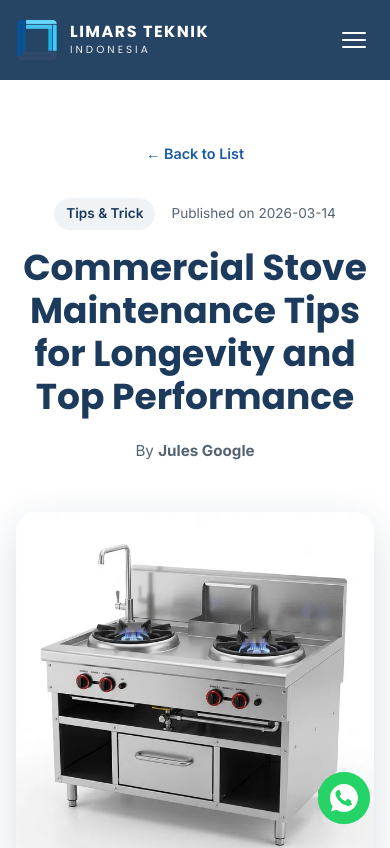
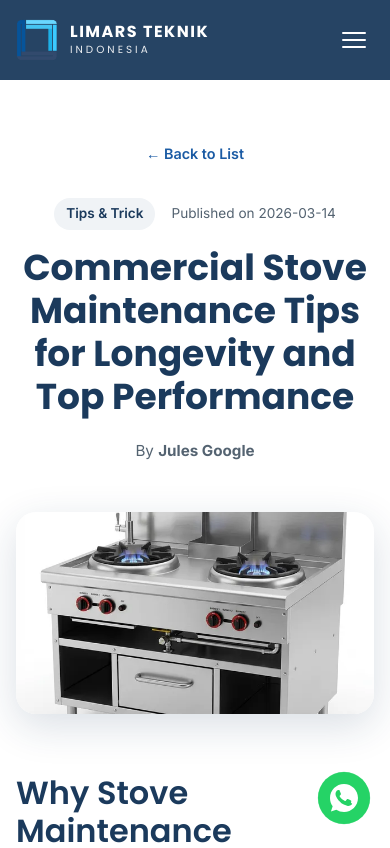
Before and after one commit to jmarsono/web-limars, a Next.js app: page /en/blog/tips-perawatan-kompor-komersial in a window 390 px wide. Shown: the top 848 px of the page. Built offline with nearby package versions, Linux system fonts and the light colour scheme.

Commit message:
style: add responsive blog featured image

```diff
--- a/app/[locale]/blog/[slug]/page.module.css
+++ b/app/[locale]/blog/[slug]/page.module.css
@@ -62,14 +62,12 @@
   box-shadow: var(--card-shadow-hover);
 }
 
-.placeholder {
+.featuredImage {
+  display: block;
   width: 100%;
-  aspect-ratio: 21/9;
-  background: linear-gradient(135deg, #f0f3f6 0%, #e0e7ee 100%);
-  display: flex;
-  align-items: center;
-  justify-content: center;
-  font-size: 4rem;
+  height: auto;
+  aspect-ratio: 16 / 9;
+  object-fit: cover;
 }
 
 .content {
@@ -123,7 +121,7 @@
 @media (max-width: 768px) {
   .title { font-size: 2.25rem; }
   .articleBody { font-size: 1.05rem; }
-  .placeholder { aspect-ratio: 16/9; }
+  .featuredImage { aspect-ratio: 16/9; }
 }
 
 /* CTA */
```
